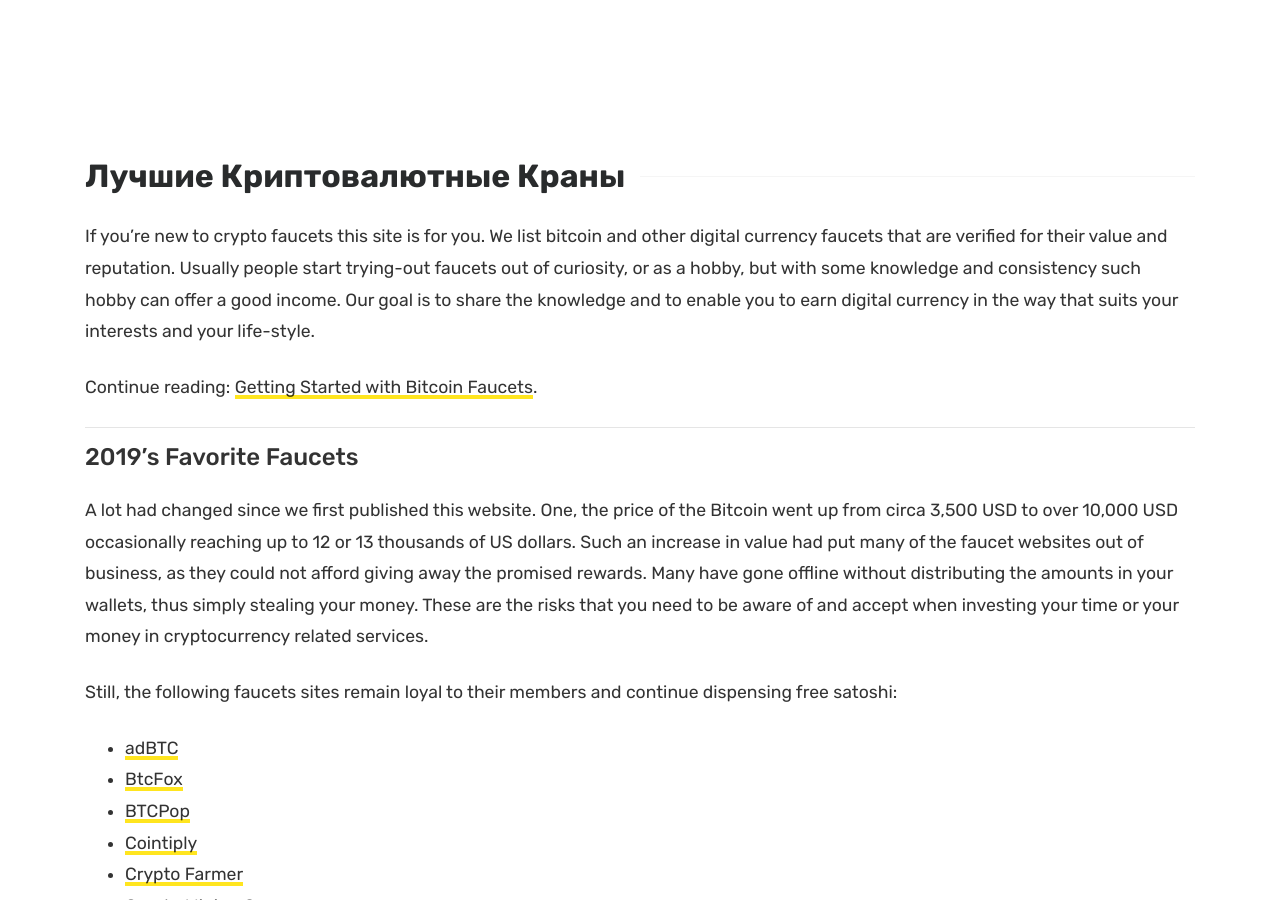
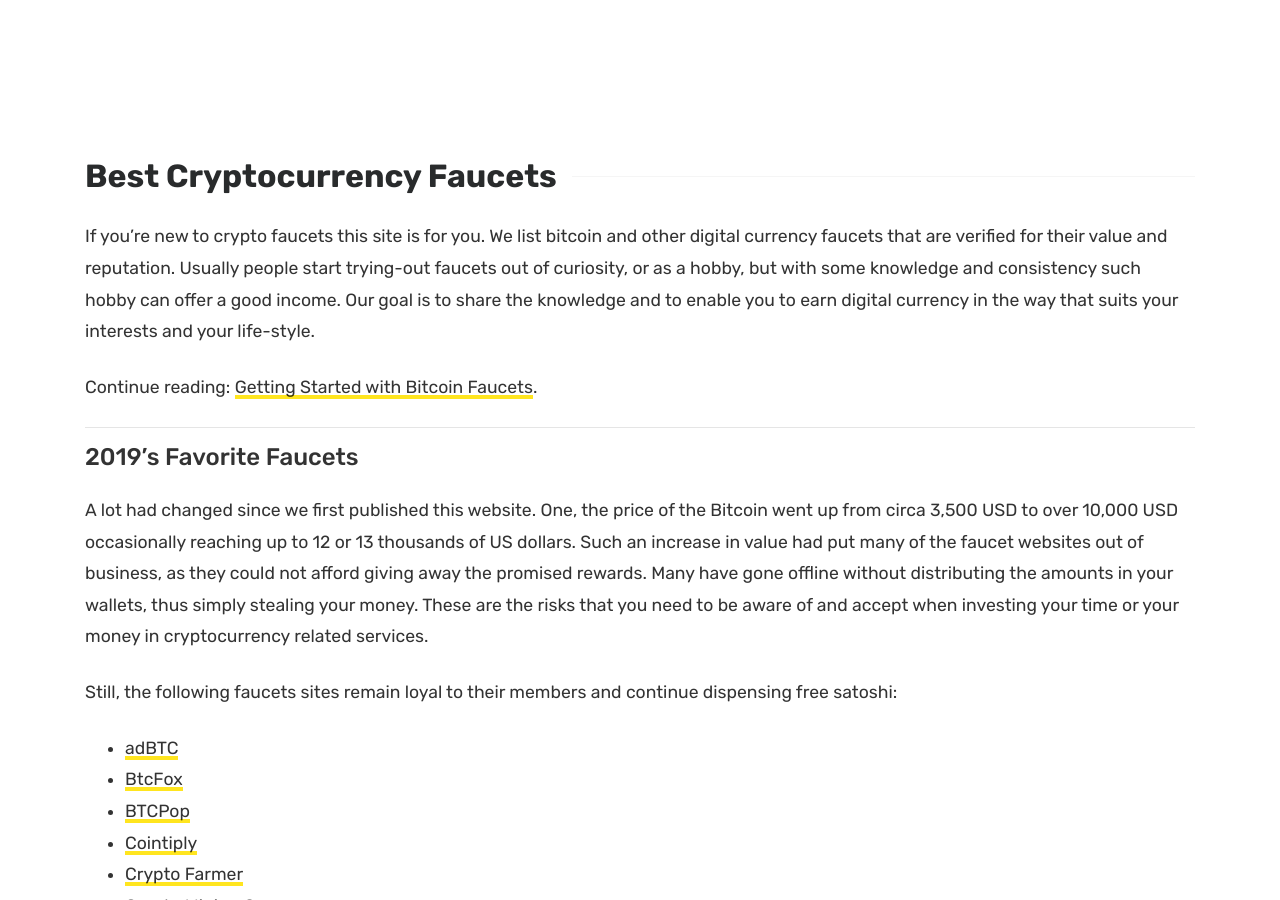
Before and after one commit to SadRobotChannel/sb, a Jekyll site: the page built from index.md, in a window 1280 px wide and 900 px high. Built offline with Jekyll 4.4.1, drawn with Linux system fonts in a browser that asks for light colours; nearby versions of some CDN libraries; comment, search, counter and statistics services are not loaded.

Commit message:
Add files via upload

```diff
--- a/index.md
+++ b/index.md
@@ -1,17 +1,17 @@
 ---
 layout: page
-title: Лучшие Криптовалютные Краны
+title: Best Cryptocurrency Faucets
 comments: false
-img: http://ru.all-faucets.com/assets/images/all-faucets.com-thumb.png
+img: https://www.staleblock.com/assets/images/all-faucets.com-thumb.png
 alt: Cryptocurrency faucets are reward systems in a form of a website or an app that dispense free coins.
 desc: If you're new to crypto faucets this site is for you. Learn how to maximize the value of your time and effort while claiming from free bitcoin faucet sites.
-URL: http://ru.all-faucets.com/index.html
+URL: https://www.staleblock.com/index.html
 ---
 <link rel="stylesheet" href="https://cdnjs.cloudflare.com/ajax/libs/normalize/5.0.0/normalize.min.css">
 
 If you're new to crypto faucets this site is for you. We list bitcoin and other digital currency faucets that are verified for their value and reputation. Usually people start trying-out faucets out of curiosity, or as a hobby, but with some knowledge and consistency such hobby can offer a good income. Our goal is to share the knowledge and to enable you to earn digital currency in the way that suits your interests and your life-style.
 
-Continue reading: <a href="http://ru.all-faucets.com/getting-started-with-bitcoin-faucets.html">Getting Started with Bitcoin Faucets</a>.
+Continue reading: <a href="https://www.staleblock.com/daily/2019/12/12/index.html">Getting Started with Bitcoin Faucets</a>.
 
 ---
 #### 2019's Favorite Faucets
```
